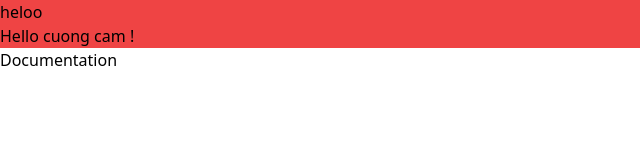
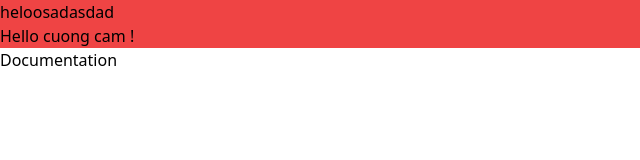
Before and after one commit to cuongorange/we16310-test, a website built with Vite: page index.html in a window 1280 px wide. Shown: the full height of the page, 0-640 px from the left. Built offline with nearby package versions, Linux system fonts and the light colour scheme.

Commit message:
update index.html

```diff
--- a/index.html
+++ b/index.html
@@ -8,7 +8,7 @@
   </head>
   <body>
     <div class="bg-red-500">
-      heloo
+      heloosadasdad
     </div>
     <div id="app"></div>
     <script type="module" src="/main.js"></script>
```
